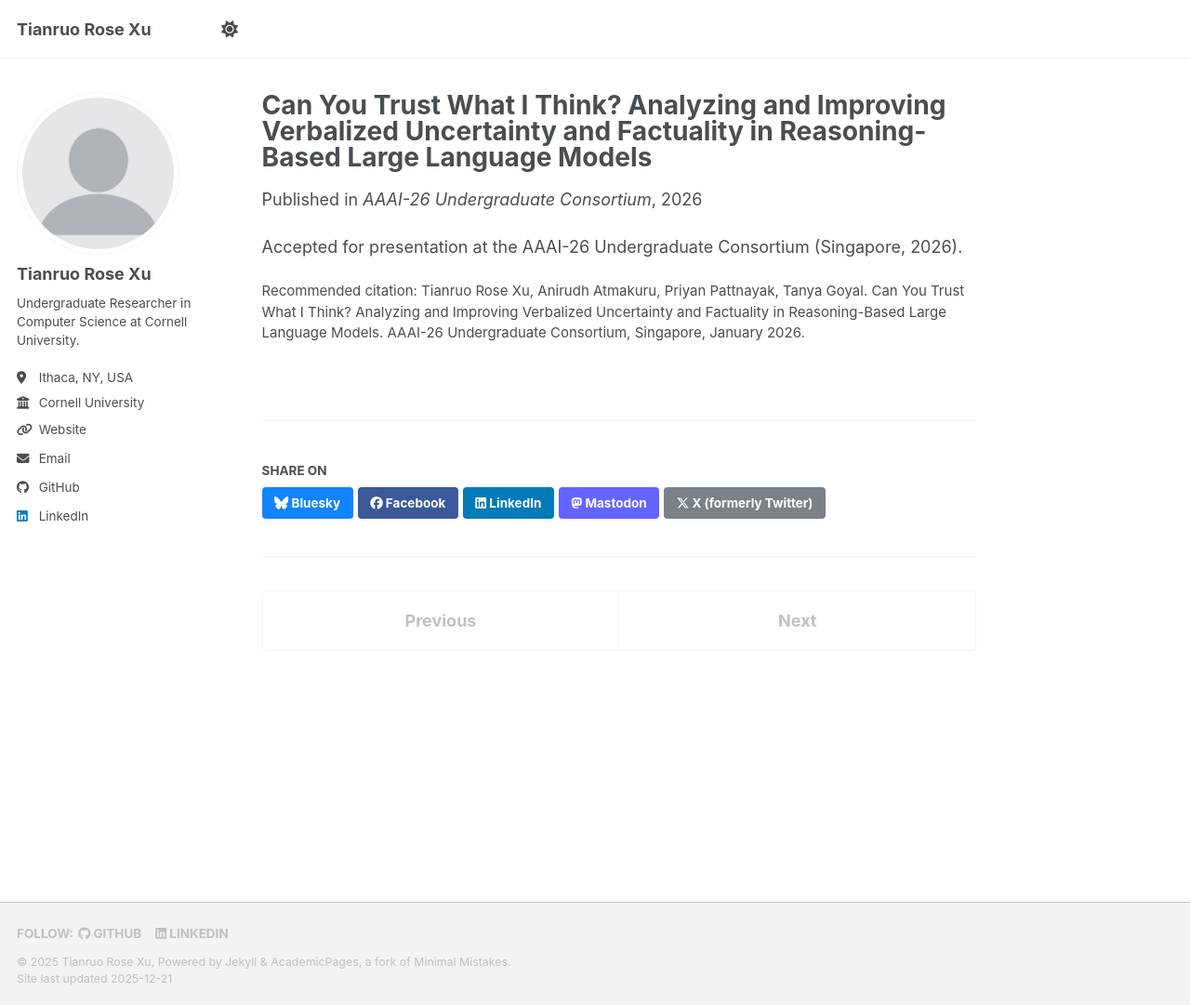
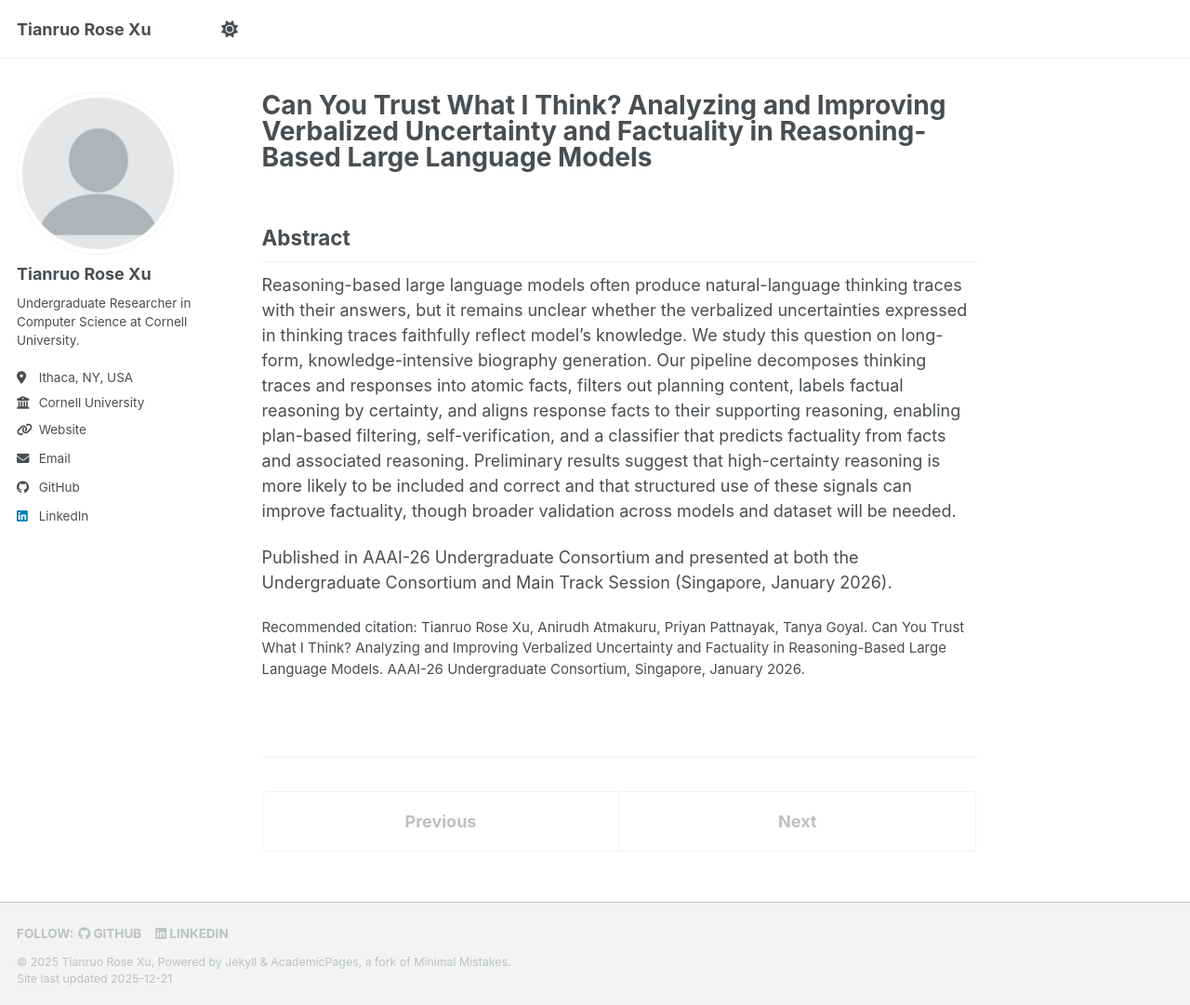
Before and after one commit to XTRose29/xtrose29.github.io, a Jekyll site: the page built from _publications/2026-01-01-aaai-uc-uncertainty-factuality.md, in a window 1280 px wide and 1081 px high. Shown: the whole window at 93% size. Built offline with Jekyll 4.4.1, drawn with Linux system fonts in a browser that asks for light colours; a script bundle is joined from its source files by our own code; library files that are not in the unit come from our copies.

Commit message:
Update publications: add abstract for AAAI, add View Full Text link for EMNLP, change Published to Presented, remove Share on from all publications

```diff
--- a/_layouts/single.html
+++ b/_layouts/single.html
@@ -27,6 +27,9 @@ layout: default
       {% unless page.header.overlay_color or page.header.overlay_image %}
         <header>
           {% if page.title %}<h1 class="page__title" itemprop="headline">{{ page.title | markdownify | remove: "<p>" | remove: "</p>" }}</h1>{% endif %}
+          {% if page.show_paper_link and page.paperurl %}
+            <p><a href="{{ page.paperurl }}" target="_blank" rel="noopener noreferrer">View Full Text</a></p>
+          {% endif %}
           {% if page.read_time %}
             <p class="page__meta"><i class="fa fa-clock" aria-hidden="true"></i> {% include read-time.html %}</p>
           {% endif %}
@@ -38,7 +41,7 @@ layout: default
           <p> {{ page.type }}, <i>{{ page.venue }}</i>, {{ page.date | default: "1900-01-01" | date: "%Y" }} </p>
         {% elsif page.venue and page.date and page.hide_auto_published != true %}
           <p>Published in <i>{{ page.venue }}</i>, {{ page.date | default: "1900-01-01" | date: "%Y" }} </p>
-        {% elsif page.date %}
+        {% elsif page.date and page.hide_auto_published != true %}
           <p class="page__date"><strong><i class="fa fa-fw fa-calendar" aria-hidden="true"></i> {{ site.data.ui-text[site.locale].date_label | default: "Published:" }}</strong> <time datetime="{{ page.date | date_to_xmlschema }}">{{ page.date | default: "1900-01-01" | date: "%B %d, %Y" }}</time></p>
         {% endif %}
         </header>
--- a/_publications/2026-01-01-aaai-uc-uncertainty-factuality.md
+++ b/_publications/2026-01-01-aaai-uc-uncertainty-factuality.md
@@ -8,6 +8,12 @@ date: 2026-01-01
 venue: 'AAAI-26 Undergraduate Consortium'
 paperurl:
 citation: 'Tianruo Rose Xu, Anirudh Atmakuru, Priyan Pattnayak, Tanya Goyal. Can You Trust What I Think? Analyzing and Improving Verbalized Uncertainty and Factuality in Reasoning-Based Large Language Models. AAAI-26 Undergraduate Consortium, Singapore, January 2026.'
+share: false
+hide_auto_published: true
 ---
 
-Accepted for presentation at the AAAI-26 Undergraduate Consortium (Singapore, 2026).
+## Abstract
+
+Reasoning-based large language models often produce natural-language thinking traces with their answers, but it remains unclear whether the verbalized uncertainties expressed in thinking traces faithfully reflect model's knowledge. We study this question on long-form, knowledge-intensive biography generation. Our pipeline decomposes thinking traces and responses into atomic facts, filters out planning content, labels factual reasoning by certainty, and aligns response facts to their supporting reasoning, enabling plan-based filtering, self-verification, and a classifier that predicts factuality from facts and associated reasoning. Preliminary results suggest that high-certainty reasoning is more likely to be included and correct and that structured use of these signals can improve factuality, though broader validation across models and dataset will be needed.
+
+Published in AAAI-26 Undergraduate Consortium and presented at both the Undergraduate Consortium and Main Track Session (Singapore, January 2026).
```
Also changed, not shown: _publications/2022-11-07-elder-depression-detection.md (+2 -0 lines), _publications/2025-07-21-nfcmtl-miccai.md (+2 -0 lines), _publications/2025-11-01-progress-illusion-emnlp.md (+2 -1 lines).
